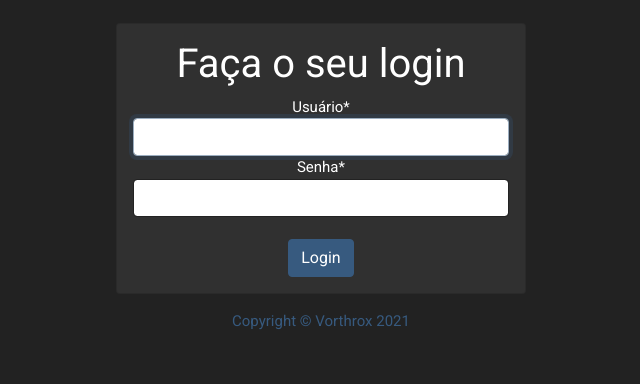
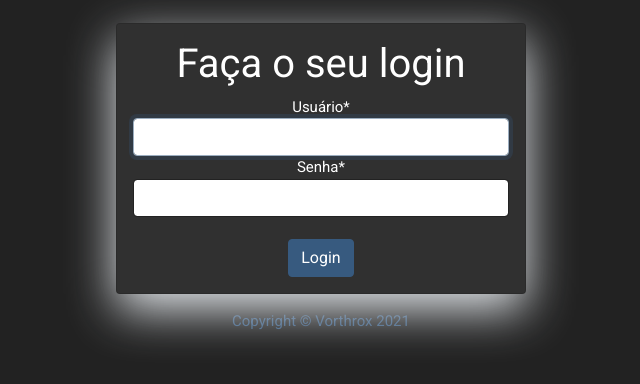
Before and after one commit to FlaviodosSantos/flaviodossantos.github.io, a Django app: page /accounts/login/ in a window 1280 px wide. Shown: the part 72-456 px from the top of the page, without its empty margins (319-959 px from the left). Run offline with Django 3.2, Linux system fonts and the light colour scheme; some libraries are stand-ins or nearby versions.

Commit message:
mod login.html #4

```diff
--- a/blog/templates/registration/login.html
+++ b/blog/templates/registration/login.html
@@ -4,6 +4,12 @@
 {% block title %}Faça o login{% endblock %}
 
 {% block content %}
+<style>
+        .card{
+            box-shadow: 0 16px 48px #E3E7EB;
+        }
+
+</style>
     <br>
     <div class="row">
         <div class="col-md-4 offset-md-4">
```
